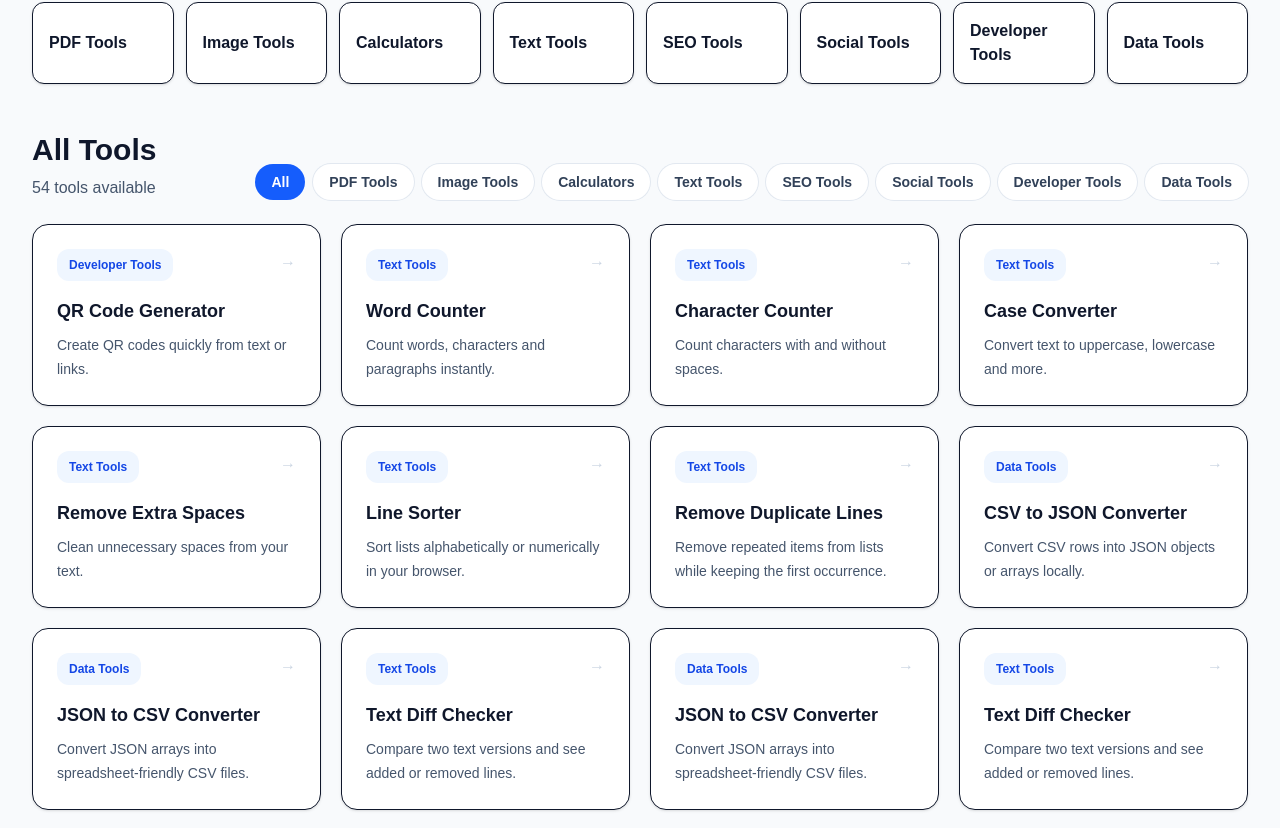
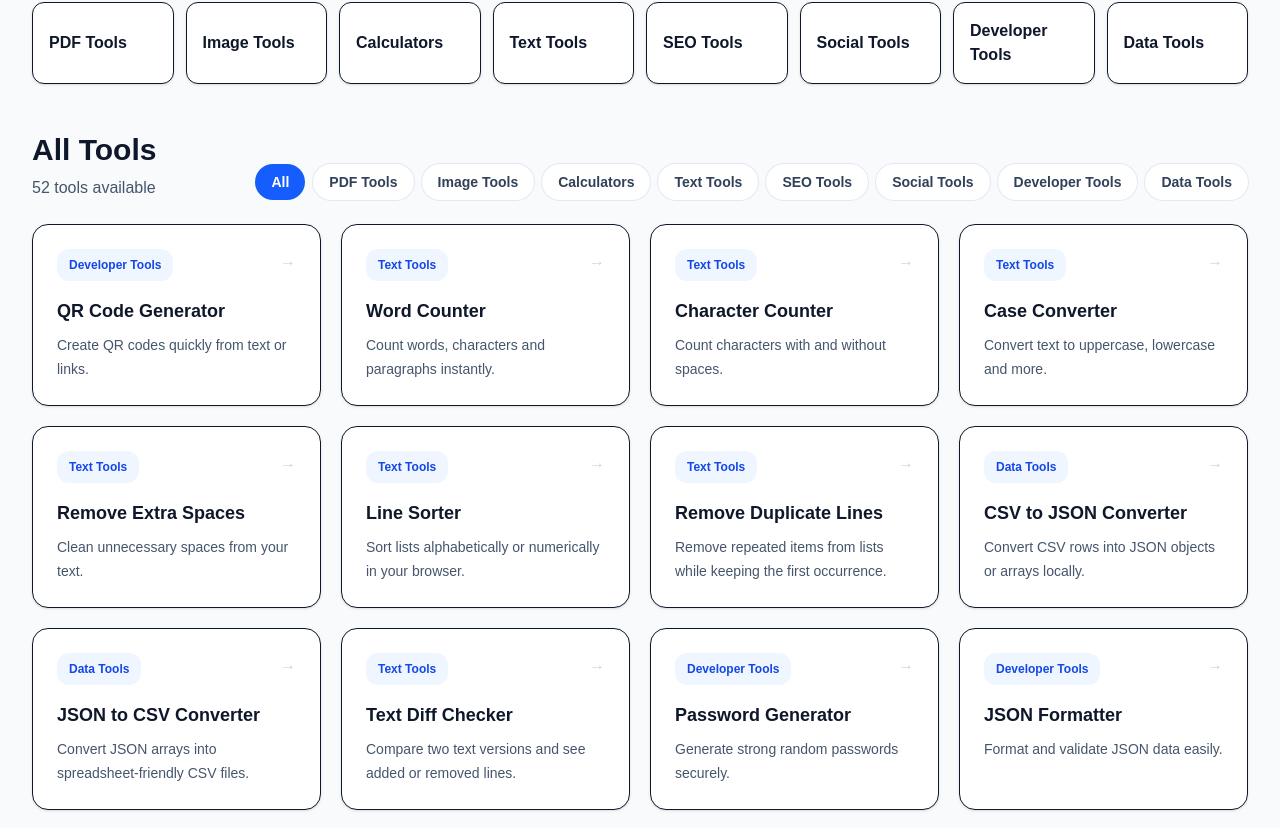
Before and after one commit to WellProSoftware/kaamkitpro, a Next.js app: page / in a window 1280 px wide. Shown: the part 1036-1864 px from the top of the page. Built offline with nearby package versions, Linux system fonts and the light colour scheme.

Commit message:
fix: remove duplicate homepage tool entries

```diff
--- a/src/app/page.tsx
+++ b/src/app/page.tsx
@@ -70,18 +70,6 @@ const tools: Tool[] = [
     description: "Convert CSV rows into JSON objects or arrays locally.",
     href: "/tools/csv-to-json",
     category: "Data Tools",
-  },
-  {
-    name: "JSON to CSV Converter",
-    description: "Convert JSON arrays into spreadsheet-friendly CSV files.",
-    href: "/tools/json-to-csv",
-    category: "Data Tools",
-  },
-  {
-    name: "Text Diff Checker",
-    description: "Compare two text versions and see added or removed lines.",
-    href: "/tools/text-diff-checker",
-    category: "Text Tools",
   },
   {
     name: "JSON to CSV Converter",
```
